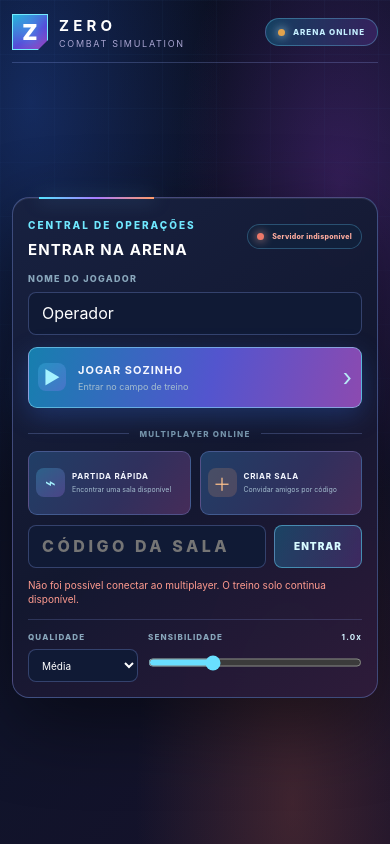
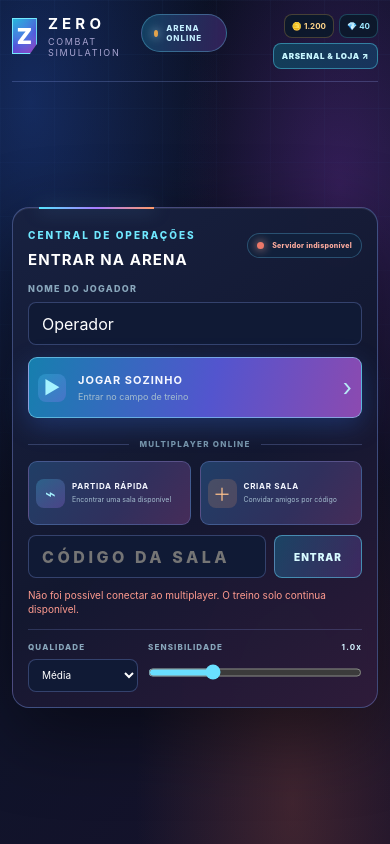
Before and after one commit to soaressilvabernardo455-svg/Zero, a website: page public/index.html in a window 390 px wide. Drawn offline with nearby package versions, Linux system fonts and the light colour scheme.

Commit message:
Add lobby currency wallet and armory entry

```diff
--- a/public/index.html
+++ b/public/index.html
@@ -289,7 +289,9 @@
   .settings-row{margin-top:5px;padding-top:5px}
 }
 
-  </style>
+
+.lobby-wallet{display:flex;align-items:center;gap:9px;flex-wrap:wrap;justify-content:flex-end}.lobby-wallet>span{padding:8px 10px;border:1px solid rgba(255,195,91,.24);border-radius:8px;background:rgba(9,25,40,.8);font-size:10px;color:#ffd58a}.lobby-wallet>span+span{color:#9fe9ff;border-color:rgba(85,217,245,.24)}.armory-link{padding:9px 12px;border:1px solid rgba(85,217,245,.45);border-radius:8px;background:linear-gradient(110deg,#123e59,#18335c);color:#c8f7ff;text-decoration:none;font-size:9px;font-weight:950;letter-spacing:.08em;white-space:nowrap}@media(max-width:620px){.lobby-topbar{align-items:flex-start;gap:8px}.lobby-wallet{gap:5px}.lobby-wallet>span{padding:6px 7px;font-size:8px}.armory-link{padding:7px 8px;font-size:8px}}@media(orientation:landscape) and (max-height:620px){.lobby-wallet>span{padding:5px 7px}.armory-link{padding:6px 8px}}
+</style>
   <script type="importmap">
     {
       "imports": {
@@ -305,7 +307,7 @@
     <section id="lobby" class="screen">
       <div class="lobby-topbar">
         <div class="brand-lockup"><div class="brand-mark">Z</div><div><strong>ZERO</strong><small>COMBAT SIMULATION</small></div></div>
-        <div class="build-tag"><span class="live-dot"></span> ARENA ONLINE</div>
+        <div class="build-tag"><span class="live-dot"></span> ARENA ONLINE</div><div class="lobby-wallet"><span>🪙 <b id="lobby-coins">1.200</b></span><span>💎 <b id="lobby-gems">40</b></span><a href="/armory.html" class="armory-link">ARSENAL & LOJA ↗</a></div>
       </div>
       <div class="lobby-layout">
         <section class="hero-copy">
```
